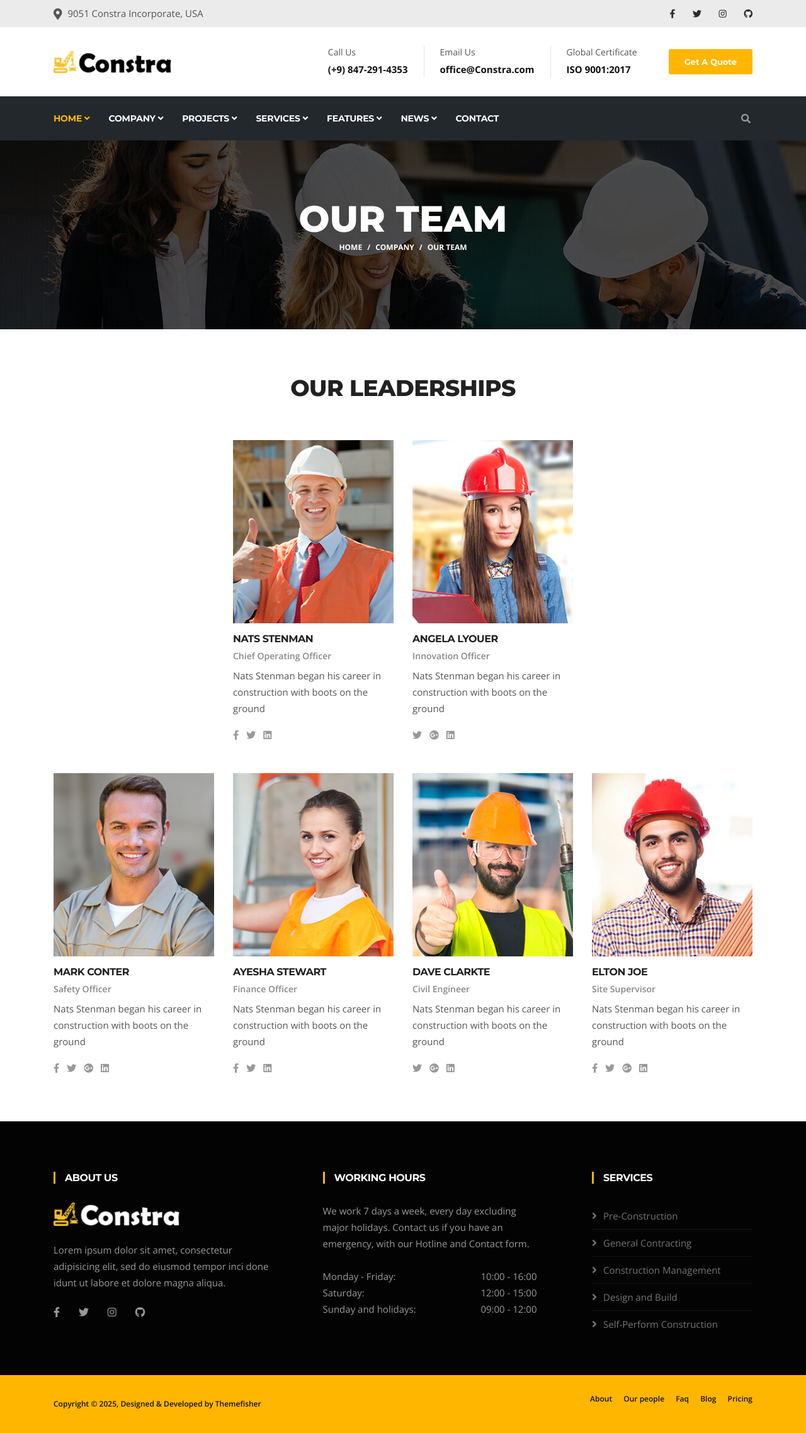
After one commit to ashishsarule77/constra-django, a Django app: page /constra/people/ in a window 1280 px wide. The commit adds this page. Shown: the whole page at 63% size. Run offline with Django 5.2, Linux system fonts and the light colour scheme; some libraries are stand-ins or nearby versions.

Commit message:
added people  and testimonial page

```diff
--- a/constraApp/templates/constraApp/base.html
+++ b/constraApp/templates/constraApp/base.html
@@ -159,8 +159,8 @@
                                                 <i class="fa fa-angle-down"></i></a>
                                             <ul class="dropdown-menu" role="menu">
                                                 <li><a href="{% url 'about' %}">About Us</a></li>
-                                                <li><a href="team.html">Our People</a></li>
-                                                <li><a href="testimonials.html">Testimonials</a></li>
+                                                <li><a href="{% url 'people' %}">Our People</a></li>
+                                                <li><a href="{% url 'testimonial' %}">Testimonials</a></li>
                                                 <li><a href="faq.html">Faq</a></li>
                                                 <li><a href="pricing.html">Pricing</a></li>
                                             </ul>
--- /dev/null
+++ b/constraApp/templates/constraApp/ourpeople.html
@@ -0,0 +1,175 @@
+{% extends 'constraApp/base.html' %}
+{% block title %} Team {% endblock title %}
+{% load static %}
+
+{% block body %}
+
+<div id="banner-area" class="banner-area" style="background-image:url('{% static 'constraApp/images/banner/banner1.jpg' %}');">
+    <div class="banner-text">
+        <div class="container">
+            <div class="row">
+                <div class="col-lg-12">
+                    <div class="banner-heading">
+                        <h1 class="banner-title">Our Team</h1>
+                        <nav aria-label="breadcrumb">
+                            <ol class="breadcrumb justify-content-center">
+                                <li class="breadcrumb-item"><a href="#">Home</a></li>
+                                <li class="breadcrumb-item"><a href="#">company</a></li>
+                                <li class="breadcrumb-item active" aria-current="page">Our Team</li>
+                            </ol>
+                        </nav>
+                    </div>
+                </div><!-- Col end -->
+            </div><!-- Row end -->
+        </div><!-- Container end -->
+    </div><!-- Banner text end -->
+</div><!-- Banner area end -->
+
+
+<section id="main-container" class="main-container pb-4">
+    <div class="container">
+        <div class="row text-center">
+            <div class="col-lg-12">
+                <h3 class="section-sub-title">Our Leaderships</h3>
+            </div>
+        </div>
+        <!--/ Title row end -->
+
+        <div class="row justify-content-center">
+            <div class="col-lg-3 col-sm-6 mb-5">
+                <div class="ts-team-wrapper">
+                    <div class="team-img-wrapper">
+                        <img loading="lazy" src="{% static 'constraApp/images/team/team1.jpg' %}" class="img-fluid" alt="team-img">
+                    </div>
+                    <div class="ts-team-content-classic">
+                        <h3 class="ts-name">Nats Stenman</h3>
+                        <p class="ts-designation">Chief Operating Officer</p>
+                        <p class="ts-description">Nats Stenman began his career in construction with boots on the ground
+                        </p>
+                        <div class="team-social-icons">
+                            <a target="_blank" href="#"><i class="fab fa-facebook-f"></i></a>
+                            <a target="_blank" href="#"><i class="fab fa-twitter"></i></a>
+                            <a target="_blank" href="#"><i class="fab fa-linkedin"></i></a>
+                        </div>
+                        <!--/ social-icons-->
+                    </div>
+                </div>
+                <!--/ Team wrapper 1 end -->
+
+            </div><!-- Col end -->
+
+            <div class="col-lg-3 col-sm-6 mb-5">
+                <div class="ts-team-wrapper">
+                    <div class="team-img-wrapper">
+                        <img loading="lazy" src="{% static 'constraApp/images/team/team2.jpg' %}" class="img-fluid" alt="team-img">
+                    </div>
+                    <div class="ts-team-content-classic">
+                        <h3 class="ts-name">ANGELA LYOUER</h3>
+                        <p class="ts-designation">Innovation Officer</p>
+                        <p class="ts-description">Nats Stenman began his career in construction with boots on the ground
+                        </p>
+                        <div class="team-social-icons">
+                            <a target="_blank" href="#"><i class="fab fa-twitter"></i></a>
+                            <a target="_blank" href="#"><i class="fab fa-google-plus"></i></a>
+                            <a target="_blank" href="#"><i class="fab fa-linkedin"></i></a>
+                        </div>
+                        <!--/ social-icons-->
+                    </div>
+                </div>
+                <!--/ Team wrapper 2 end -->
+            </div><!-- Col end -->
+
+        </div><!-- Content row 1 end -->
+
+        <div class="row">
+            <div class="col-lg-3 col-md-4 col-sm-6 mb-5">
+                <div class="ts-team-wrapper">
+                    <div class="team-img-wrapper">
+                        <img loading="lazy" src="{% static 'constraApp/images/team/team3.jpg' %}" class="img-fluid" alt="team-img">
+                    </div>
+                    <div class="ts-team-content-classic">
+                        <h3 class="ts-name">Mark Conter</h3>
+                        <p class="ts-designation">Safety Officer</p>
+                        <p class="ts-description">Nats Stenman began his career in construction with boots on the ground
+                        </p>
+                        <div class="team-social-icons">
+                            <a target="_blank" href="#"><i class="fab fa-facebook-f"></i></a>
+                            <a target="_blank" href="#"><i class="fab fa-twitter"></i></a>
+                            <a target="_blank" href="#"><i class="fab fa-google-plus"></i></a>
+                            <a target="_blank" href="#"><i class="fab fa-linkedin"></i></a>
+                        </div>
+                        <!--/ social-icons-->
+                    </div>
+                </div>
+                <!--/ Team wrapper 3 end -->
+            </div><!-- Col end -->
+
+            <div class="col-lg-3 col-md-4 col-sm-6 mb-5">
+                <div class="ts-team-wrapper">
+                    <div class="team-img-wrapper">
+                        <img loading="lazy" src="{% static 'constraApp/images/team/team4.jpg' %}" class="img-fluid" alt="team-img">
+                    </div>
+                    <div class="ts-team-content-classic">
+                        <h3 class="ts-name">AYESHA STEWART</h3>
+                        <p class="ts-designation">Finance Officer</p>
+                        <p class="ts-description">Nats Stenman began his career in construction with boots on the ground
+                        </p>
+                        <div class="team-social-icons">
+                            <a target="_blank" href="#"><i class="fab fa-facebook-f"></i></a>
+                            <a target="_blank" href="#"><i class="fab fa-twitter"></i></a>
+                            <a target="_blank" href="#"><i class="fab fa-linkedin"></i></a>
+                        </div>
+                        <!--/ social-icons-->
+                    </div>
+                </div>
+                <!--/ Team wrapper 4 end -->
+
+            </div><!-- Col end -->
+
+            <div class="col-lg-3 col-md-4 col-sm-6 mb-5">
+                <div class="ts-team-wrapper">
+                    <div class="team-img-wrapper">
+                        <img loading="lazy" src="{% static 'constraApp/images/team/team5.jpg' %}" class="img-fluid" alt="team-img">
+                    </div>
+                    <div class="ts-team-content-classic">
+                        <h3 class="ts-name">Dave Clarkte</h3>
+                        <p class="ts-designation">Civil Engineer</p>
+                        <p class="ts-description">Nats Stenman began his career in construction with boots on the ground
+                        </p>
+                        <div class="team-social-icons">
+                            <a target="_blank" href="#"><i class="fab fa-twitter"></i></a>
+                            <a target="_blank" href="#"><i class="fab fa-google-plus"></i></a>
+                            <a target="_blank" href="#"><i class="fab fa-linkedin"></i></a>
+                        </div>
+                        <!--/ social-icons-->
+                    </div>
+                </div>
+                <!--/ Team wrapper 5 end -->
+            </div><!-- Col end -->
+
+            <div class="col-lg-3 col-md-4 col-sm-6 mb-5">
+                <div class="ts-team-wrapper">
+                    <div class="team-img-wrapper">
+                        <img loading="lazy" src="{% static 'constraApp/images/team/team6.jpg' %}" class="img-fluid" alt="team-img">
+                    </div>
+                    <div class="ts-team-content-classic">
+                        <h3 class="ts-name">Elton Joe</h3>
+                        <p class="ts-designation">Site Supervisor</p>
+                        <p class="ts-description">Nats Stenman began his career in construction with boots on the ground
+                        </p>
+                        <div class="team-social-icons">
+                            <a target="_blank" href="#"><i class="fab fa-facebook-f"></i></a>
+                            <a target="_blank" href="#"><i class="fab fa-twitter"></i></a>
+                            <a target="_blank" href="#"><i class="fab fa-google-plus"></i></a>
+                            <a target="_blank" href="#"><i class="fab fa-linkedin"></i></a>
+                        </div>
+                        <!--/ social-icons-->
+                    </div>
+                </div>
+                <!--/ Team wrapper 6 end -->
+            </div><!-- Col end -->
+        </div><!-- Content row end -->
+
+    </div><!-- Container end -->
+</section><!-- Main container end -->
+{% endblock body %}
--- a/constraApp/urls.py
+++ b/constraApp/urls.py
@@ -6,5 +6,7 @@ urlpatterns=[
     path('home/',viewHome,name='home'),
     path('hometwo/',view_home_two,name="hometwo"),
     path('about/',view_company_about,name='about'),
+    path('people/',view_people,name="people"),
+    path('testimonial/',view_testrimonial,name="testimonial"),
 
 ]
--- a/constraApp/views.py
+++ b/constraApp/views.py
@@ -14,3 +14,11 @@ def view_home_two(request):
 def view_company_about(request):
     resp = render(request,"constraApp/about.html")
     return resp
+
+def view_people(request):
+    resp = render(request,"constraApp/ourpeople.html")
+    return resp
+
+def view_testrimonial(request):
+    resp = render(request,"constraApp/testimonial.html")
+    return resp
```
Also changed, not shown: constraApp/templates/constraApp/testimonial.html (added, +92 -0 lines).
